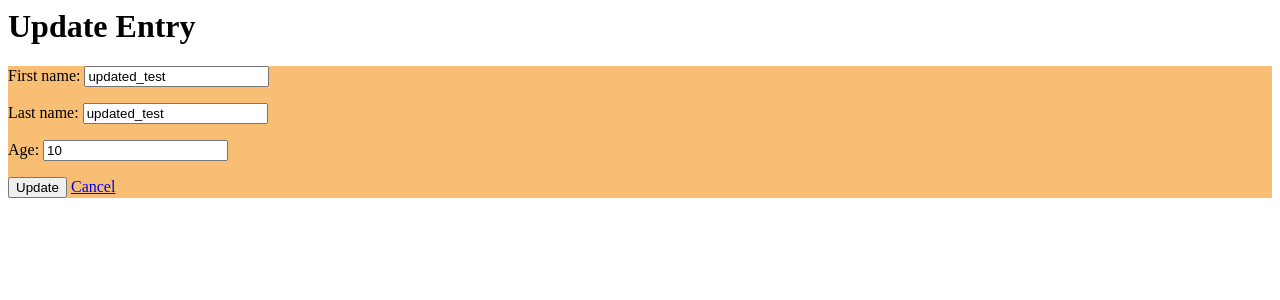
After one commit to Yahiadiab/demo_form_two, a Django app: page /update/13/ in a window 1280 px wide. The commit adds this page. Shown: the top 300 px of the page. Run offline with Django 5.2, Linux system fonts and the light colour scheme; data comes from the database, SQL or seed files in the repository; both versions use the stored data as it was after the commit.

Commit message:
UPDATE & DELETE FUNCTIONS

```diff
--- a/demoapp/templates/home.html
+++ b/demoapp/templates/home.html
@@ -28,6 +28,12 @@
                 <strong>Firt Name:</strong> {{item.first_name}} <br>
                 <strong>Firt Name:</strong> {{item.last_name}} <br>
                 <strong>Firt Name:</strong> {{item.age}} <br>
+
+                <a href="{% url 'delete_entry' item.id %}"
+                   style="color: red; text-decoration: none; margin-right: 10px;">Delete</a>
+
+                <a href="{% url 'update_entry' item.id %}"
+                   style="color: blue; text-decoration: none;">Edit</a>
                 <hr>
 
 
--- /dev/null
+++ b/demoapp/templates/update.html
@@ -0,0 +1,7 @@
+<h1>Update Entry</h1>
+<form action="{% url 'update_entry' entry_id %}" method="post" style = "background-color:rgba(240, 139, 8, 0.56);">
+    {% csrf_token %}
+    {{ form.as_p }}
+    <button type="submit">Update</button>
+    <a href="{% url 'Form_Model' %}">Cancel</a>
+</form>
--- a/demoapp/urls.py
+++ b/demoapp/urls.py
@@ -2,5 +2,8 @@ from django.urls import path
 from . import views
 
 urlpatterns = [
-    path('', views.form_view, name="Form_Model")
+    path('', views.form_view, name="Form_Model"),
+    path('delete/<int:entry_id>/', views.delete_entry, name="delete_entry"),
+    path('update/<int:entry_id>/', views.update_entry, name="update_entry"),
+
 ]
--- a/demoapp/views.py
+++ b/demoapp/views.py
@@ -1,4 +1,4 @@
-from django.shortcuts import render, redirect
+from django.shortcuts import render, redirect, get_object_or_404
 from django.urls import reverse
 from demoapp.forms import LogForm
 from demoapp.models import Logger
@@ -28,3 +28,20 @@ def form_view(request):
     context = {'form': form, 'saved_data': saved_data, 'show_data': show_data}
 
     return render(request, "home.html", context)
+
+
+def delete_entry(request, entry_id):
+    entry = get_object_or_404(Logger, id=entry_id)
+    entry.delete()
+    return redirect(f"{reverse('Form_Model')}?show_data=true")
+
+def update_entry(request, entry_id):
+    entry = get_object_or_404(Logger, id=entry_id)
+    if request.method == "POST":
+        form = LogForm(request.POST, instance=entry)
+        if form.is_valid():
+            form.save()
+            return redirect(reverse('Form_Model'))
+    else:
+        form = LogForm(instance=entry)
+    return render(request, "update.html", {"form": form, "entry_id": entry_id })
```
Also changed, not shown: db.sqlite3.
